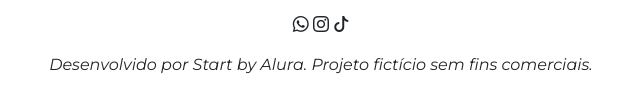
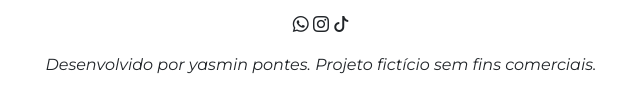
Before and after one commit to yasmimm16/site-acessivel, a plain HTML site: page index.html in a window 1280 px wide. Shown: the part 3072-3178 px from the top of the page, 319-959 px from the left. Drawn offline with nearby package versions, Linux system fonts and the light colour scheme.

Commit message:
Update index.html

```diff
--- a/index.html
+++ b/index.html
@@ -127,7 +127,7 @@
         <i class="bi bi-whatsapp"></i>
         <i class="bi bi-instagram"></i>
         <i class="bi bi-tiktok"></i>
-        <p class="mt-3">Desenvolvido por Start by Alura. Projeto fictício sem fins comerciais.</p>
+        <p class="mt-3">Desenvolvido por yasmin pontes. Projeto fictício sem fins comerciais.</p>
     </footer>
     <script src="https://cdnjs.cloudflare.com/ajax/libs/scrollReveal.js/4.0.9/scrollreveal.js"></script>
     <script src="script.js"></script>
```
